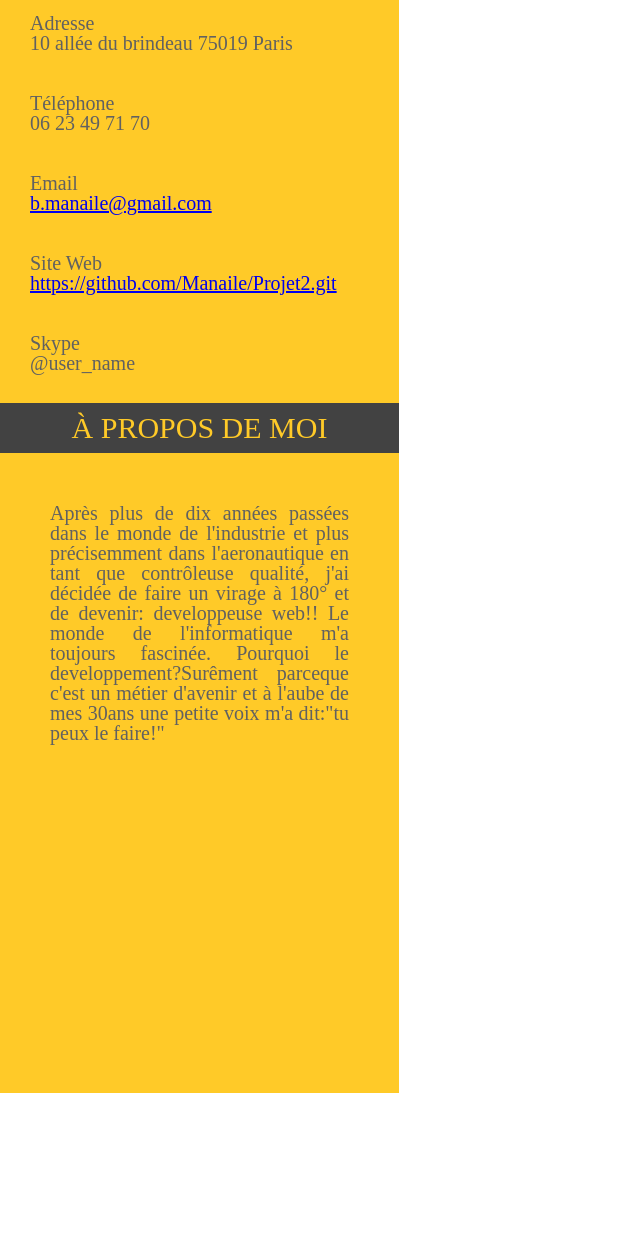
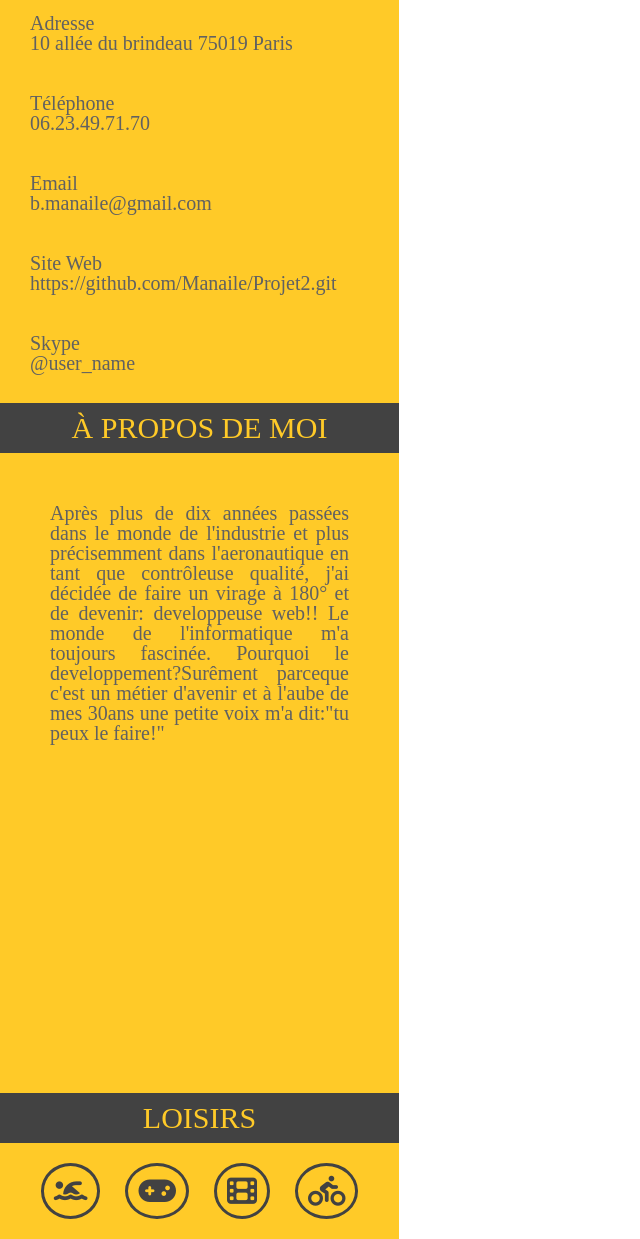
Before and after one commit to Manaile/Projet2, a plain HTML site: page cv.html in a window 1280 px wide. Shown: the part 389-1628 px from the top of the page, without its empty margins (0-640 px from the left). Before the commit the page ends 1482 px from the top, so only its background shows below. Drawn offline with Linux system fonts and the light colour scheme.

Commit message:
fin de la partie 'contact', 'à propos de moi' et 'loisirs'

```diff
--- a/css/cv.css
+++ b/css/cv.css
@@ -81,6 +81,7 @@ ul li
 	padding: 10px;
 	margin: 20px;
 
+
 }
 
 
@@ -92,3 +93,30 @@ ul li
  	margin-bottom: 300px;
 
  }
+
+ a
+ {
+	text-decoration: none;
+	color: #616161;
+ }
+
+ a:hover
+ {
+ 	font-weight: bold;
+ }
+
+main div div i
+{
+	margin: 0 10px;
+	padding: 10px;
+	color: #424242 ;
+	border: 3px #424242 solid ;
+	border-radius: 50%;
+	font-size: 30px;
+}
+
+ main div div
+ {
+ 	margin: 20px;
+ 	text-align: center;
+ }
--- a/css/large.css
+++ b/css/large.css
@@ -3,3 +3,7 @@
 	width: 980px;
 
 }
+main div div i
+{
+margin: 20px;
+}
--- a/cv.html
+++ b/cv.html
@@ -9,6 +9,7 @@
 
 	<link rel="stylesheet"  href="css/reset.css">
 	<link rel="stylesheet"  href="css/cv.css">
+	<script src="https://kit.fontawesome.com/1daef5787e.js" crossorigin="anonymous"></script>
 	<link rel="stylesheet"  href="css/extra_small.css" 	media="(max-width:575.99px)">
 	<link rel="stylesheet"  href="css/small.css"		media="(min-width:576px) and (max-width:767.99px)">
 	<link rel="stylesheet"  href="css/medium.css" 		media="(min-width:768px) and (max-width:991.99px)">
@@ -54,7 +55,7 @@
 
 
 									<li>	Téléphone
-										<br/>06 23 49 71 70</li>
+										<br/><a href="callto:0623497170">06.23.49.71.70</a></li>
 
 
 
@@ -81,6 +82,17 @@
 										Le monde de l'informatique m'a toujours fascinée. Pourquoi le developpement?Surêment parceque c'est un métier d'avenir et à l'aube de mes 30ans une petite voix m'a dit:"tu peux le faire!"
 									</p>
 
+											<h2>LOISIRS</h2>
+
+										<div>
+
+											<i class="fas fa-swimmer"></i>
+											<i class="fas fa-gamepad"></i>
+											<i class="fas fa-film"></i>
+											<i class="fas fa-biking"></i>
+
+										</div>
+
 							</div>
 
 
```
